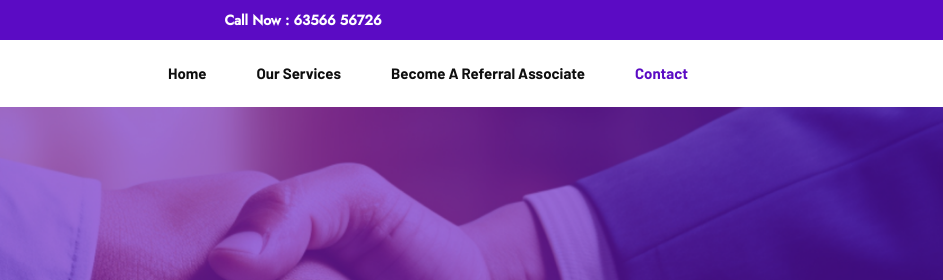
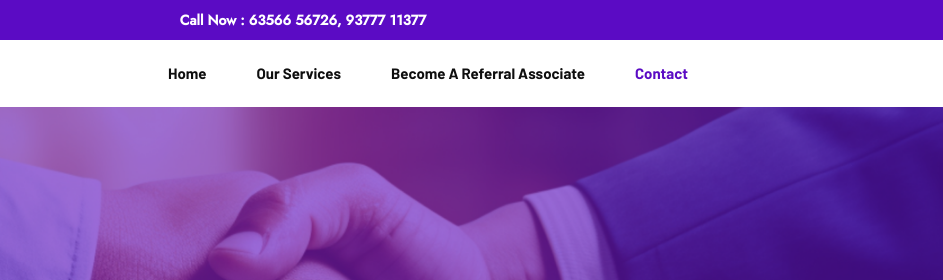
Before and after one commit to kartikbhesaniya/kartikbhesaniya.github.io, a plain HTML site: page contact.html in a window 1280 px wide. Shown: the top 280 px of the page, 337-1280 px from the left. Drawn offline with nearby package versions, Linux system fonts and the light colour scheme.

Commit message:
Update contact.html

```diff
--- a/contact.html
+++ b/contact.html
@@ -56,7 +56,7 @@
             <div class="header-wrap" style="background-color: #5B0BC4; height: 40px;" >
 
                <div class="header-menu" style="align-items: center; display: flex; justify-content: center; width: 100%; align-self: center;">
-                   <a href="tel:6356656726" style="color: #ffffff;"><b>Call Now :  63566 56726</b></a>
+                   <a href="tel:6356656726" style="color: #ffffff;"><b>Call Now :  63566 56726, 93777 11377</b></a>
                </div>
 
                <!-- Header Meta Start -->
```
